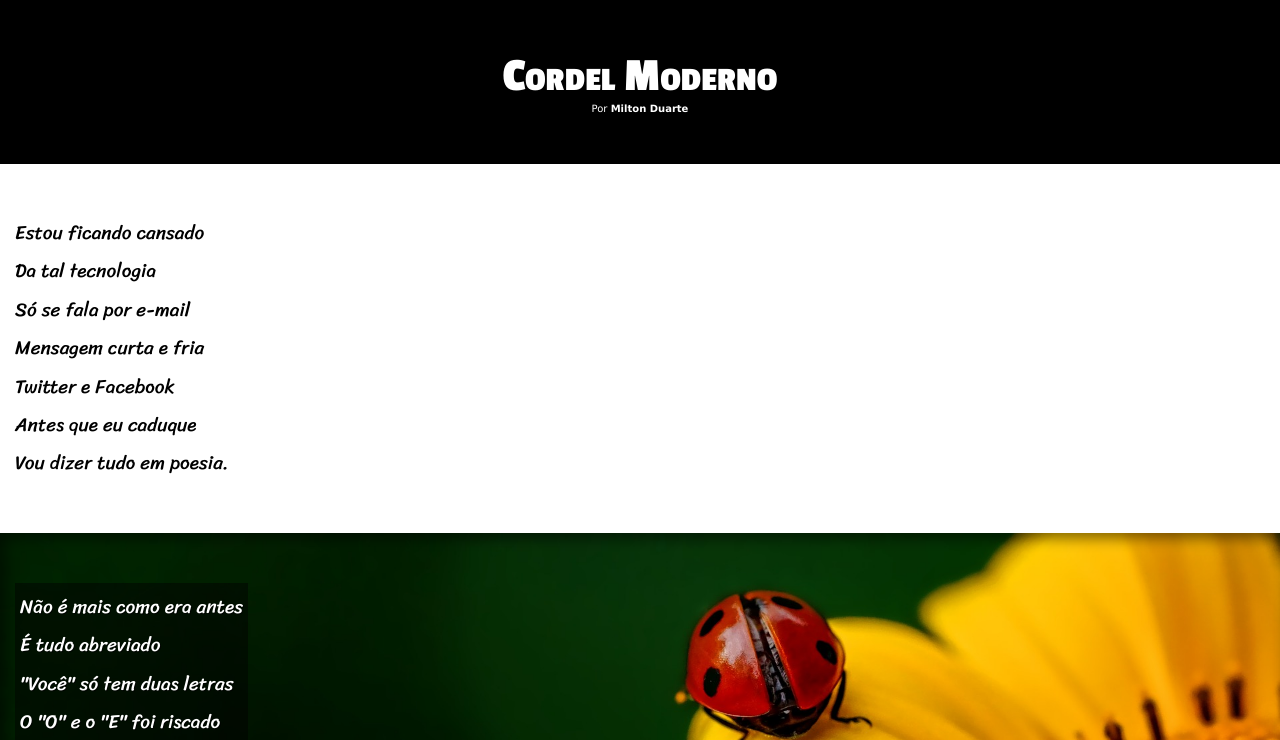
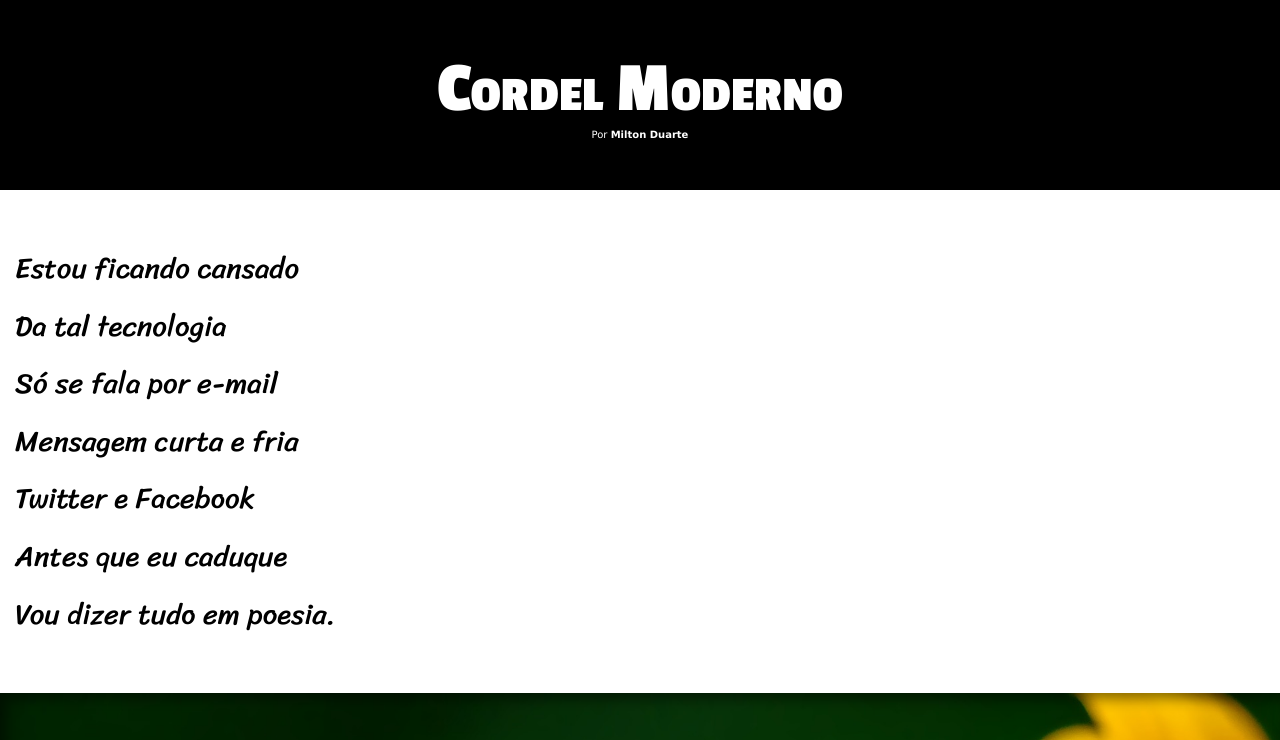
Before and after one commit to SamuelOliveira10/projeto-cordel, a plain HTML site: page index.html in a window 1280 px wide. Shown: the top 740 px of the page. Drawn offline with Linux system fonts and the light colour scheme.

Commit message:
correção de erro

```diff
--- a/estilo/bigScreen.css
+++ b/estilo/bigScreen.css
@@ -0,0 +1,13 @@
+header > h1 {
+    font-family: var(--fonte1);
+    font-size: 4.5em;
+    padding-top: 50px;
+    font-variant: small-caps;
+}
+
+section > p {
+    font-family: var(--fonte2);
+    font-size: 1.8em;
+    margin: 50px 15px;
+    line-height: 2em;
+}
--- a/estilo/style.css
+++ b/estilo/style.css
@@ -19,7 +19,7 @@ header {
 
 header > h1 {
     font-family: var(--fonte1);
-    font-size: 3em;
+    font-size: 3.5em;
     padding-top: 50px;
     font-variant: small-caps;
 }
@@ -42,7 +42,7 @@ a:hover {
 
 section > p {
     font-family: var(--fonte2);
-    font-size: 1.2em;
+    font-size: 1.35em;
     margin: 50px 15px;
     line-height: 2em;
 }
@@ -73,7 +73,7 @@ footer {
     background-color: black;
     color: white;
     font-family: var(--fonte0);
-    font-size: 10px;
+    font-size: 14px;
     padding: 5.5px;
     text-align: center;
 }
--- a/index.html
+++ b/index.html
@@ -5,7 +5,7 @@
     <meta name="viewport" content="width=device-width, initial-scale=1.0">
     <title>Cordel Moderno</title>
     <link rel="stylesheet" href="estilo/style.css">
-    <link rel="stylesheet" href="estilo/bigScreen.css">
+    <link rel="stylesheet" href="estilo/bigScreen.css" media="screen and (min-width: 992px)">
 </head>
 <body>
     <header>
```
